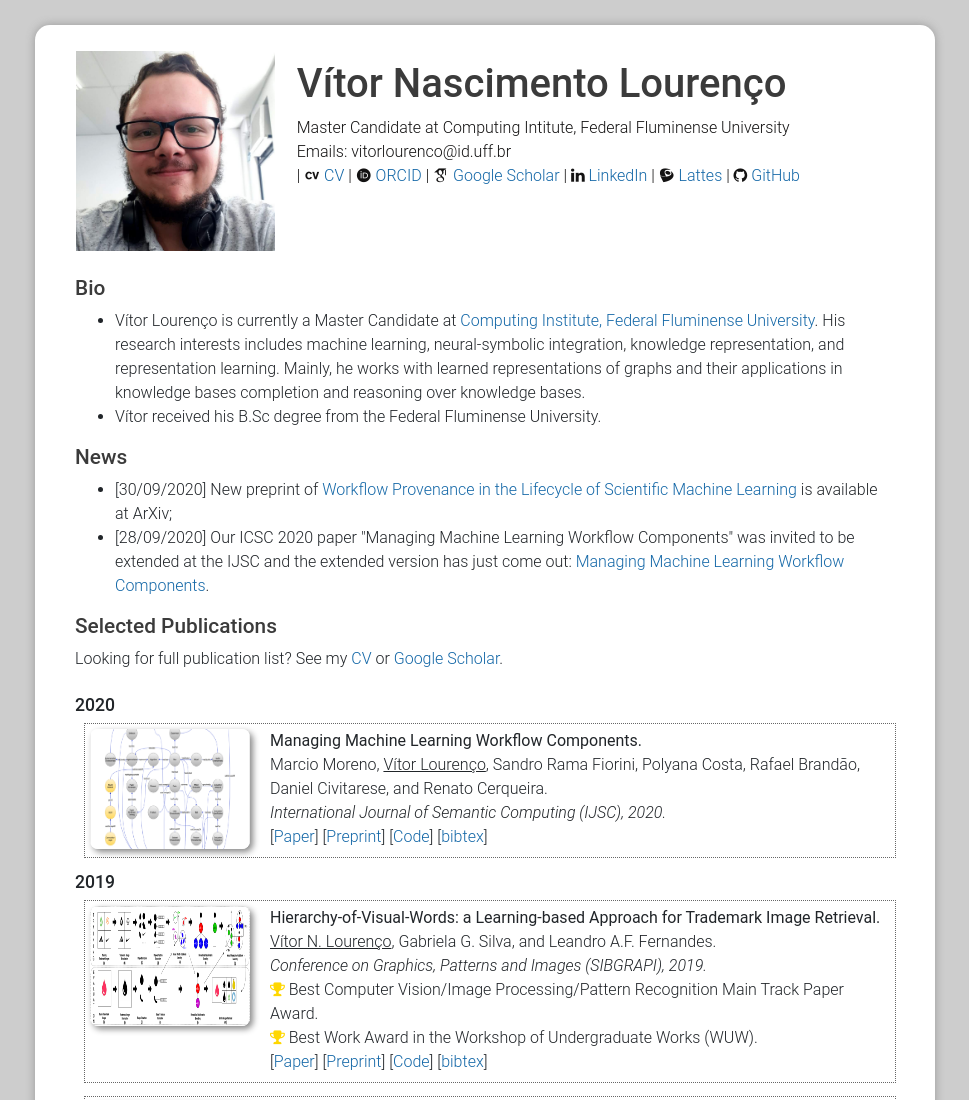
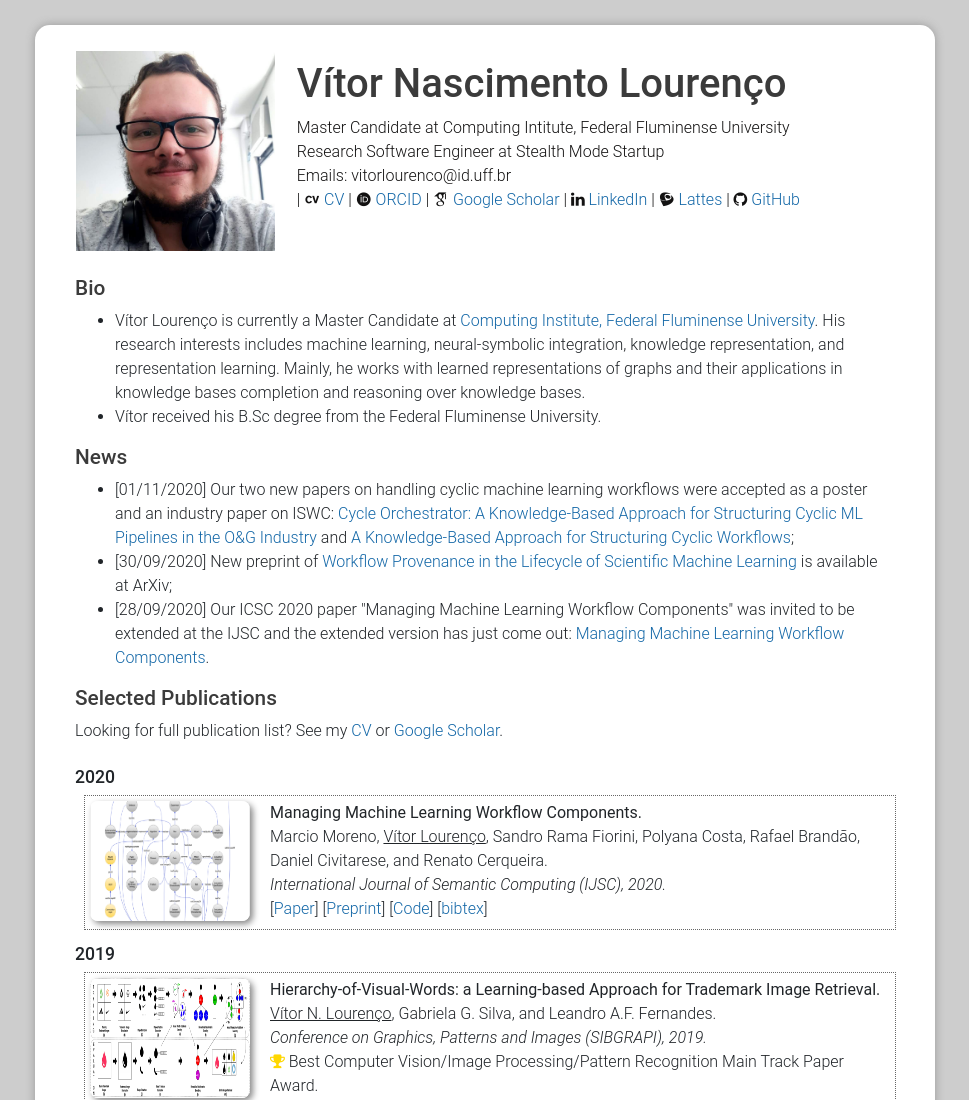
Before and after one commit to vitornl/vitornl.github.io, a plain HTML site: page index.html in a window 1280 px wide. Shown: the top 1100 px of the page, without its empty margins (155-1124 px from the left). Drawn offline with nearby package versions, Linux system fonts and the light colour scheme; files whose address does not match are found by name.

Commit message:
news 11/2020

```diff
--- a/index.html
+++ b/index.html
@@ -55,6 +55,7 @@
                             <div id="DocInfo">
                                 <h1>Vítor Nascimento Lourenço</h1>
                                 Master Candidate at Computing Intitute, Federal Fluminense University<br>
+                                Research Software Engineer at Stealth Mode Startup<br>
                                 Emails: vitorlourenco@id.uff.br<br>
                                 | <i class="ai ai-cv" aria-hidden="true"></i> <a href="files/vlourenco_CV.pdf">CV</a>
                                 | <i class="ai ai-orcid" aria-hidden="true"></i> <a
@@ -87,6 +88,9 @@
 
             <h2>News</h2>
             <ul>
+                <li>[01/11/2020] Our two new papers on handling cyclic machine learning workflows were accepted as a poster and an industry paper on ISWC:
+                    <a href="http://ceur-ws.org/Vol-2721/paper504.pdf">Cycle Orchestrator: A Knowledge-Based Approach for Structuring Cyclic ML Pipelines in the O&G Industry</a>
+                    and <a href="http://ceur-ws.org/Vol-2721/paper562.pdf">A Knowledge-Based Approach for Structuring Cyclic Workflows</a>;
                 <li>[30/09/2020] New preprint of <a href="https://arxiv.org/abs/2010.00330">Workflow Provenance in the Lifecycle of Scientific
                     Machine Learning</a> is available at ArXiv;
                 <li>[28/09/2020] Our ICSC 2020 paper "Managing Machine Learning Workflow Components" was invited to be extended at the IJSC and
```
Also changed, not shown: 1 other file.
